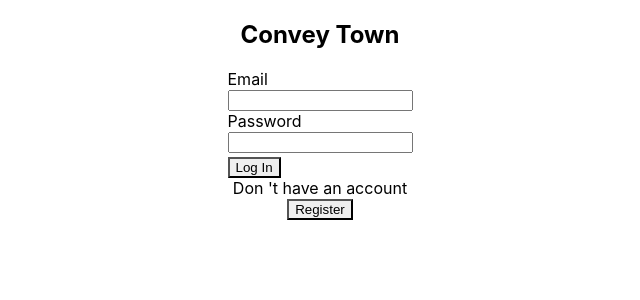
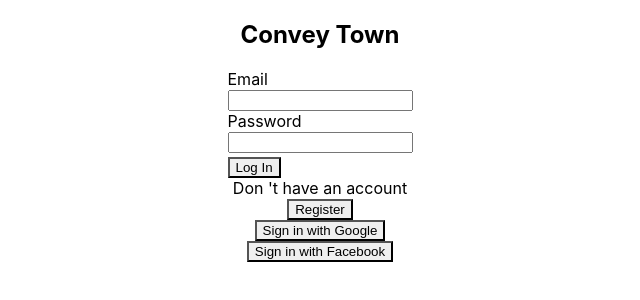
Before and after one commit to neu-cs4530-s22/team-project-6l, a React (Create React App) app in the folder frontend/: page / in a window 1280 px wide. Shown: the top 300 px of the page, without its empty margins (320-960 px from the left). Built offline with nearby package versions, Linux system fonts and the light colour scheme.

Commit message:
update with SSO for Facebook and Googl

```diff
--- a/frontend/src/components/UserAuthentication/MainScreen.tsx
+++ b/frontend/src/components/UserAuthentication/MainScreen.tsx
@@ -3,6 +3,7 @@ import { Box, Button, Flex} from '@chakra-ui/react';
 import React from 'react';
 import { useHistory } from 'react-router-dom';
 import LoginForm from './LoginForm';
+import SSOForm from './SSOForm';
 
 export default function MainScreen():JSX.Element {
   const history = useHistory();
@@ -25,6 +26,7 @@ export default function MainScreen():JSX.Element {
           </div>
         </Box>
       </Flex>
+      <SSOForm />
     </div>
 
   )
--- /dev/null
+++ b/frontend/src/components/UserAuthentication/SSOForm.tsx
@@ -0,0 +1,54 @@
+import React from 'react';
+import { useHistory } from 'react-router-dom';
+import { Button, Flex } from '@chakra-ui/react';
+import { FacebookAuthProvider, GoogleAuthProvider , signInWithPopup} from "firebase/auth";
+import auth from '../../firebase/firebase-config';
+
+export default function SSOForm() {
+  const history = useHistory();
+  const googleProvider = new GoogleAuthProvider();
+  const facebookProvider = new FacebookAuthProvider();
+
+  const googleSignIn = () => {
+    signInWithPopup(auth, googleProvider).then((userCredential) => {
+      const user1 = userCredential.user;
+      console.log(user1);
+      history.push("/prejoinscreen");
+    }).catch((error) => {
+      const errorCode = error.code;
+      const errorMessage = error.message;
+
+      console.log(errorCode)
+      console.log(errorMessage)
+   });
+  };
+
+  const facebookSignIn = () => {
+    signInWithPopup(auth, facebookProvider).then((userCredential) => {
+      const user2 = userCredential.user;
+      console.log(user2);
+      history.push("/prejoinscreen");
+    }).catch((error) => {
+      const errorCode = error.code;
+      const errorMessage = error.message;
+
+      console.log(errorCode)
+      console.log(errorMessage)
+    })
+  }
+
+  return (
+    <div>
+      <Flex width="full" align="center" justifyContent="center">
+        <Button variantColor="teal" variant="link" onClick={googleSignIn}>
+          Sign in with Google
+        </Button>
+      </Flex>
+      <Flex width="full" align="center" justifyContent="center">
+        <Button variantColor="teal" variant="link" onClick={facebookSignIn}>
+          Sign in with Facebook
+        </Button>
+      </Flex>
+    </div>
+  )
+}
```
